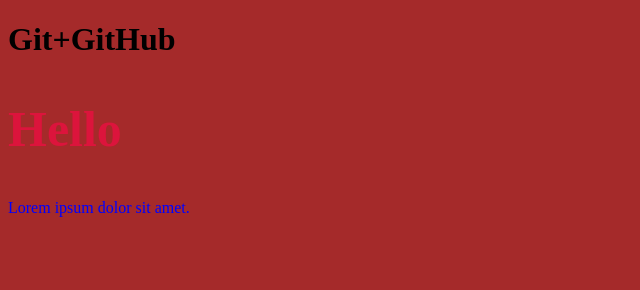
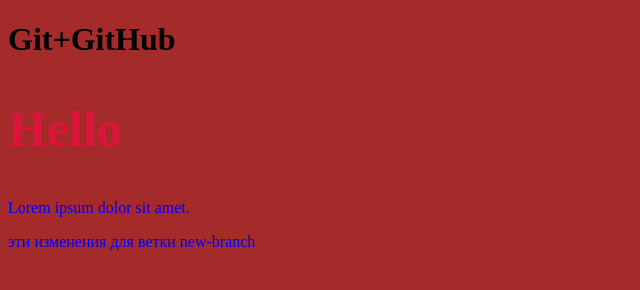
Before and after one commit to Albert1978/git-test, a plain HTML site: page index.html in a window 1280 px wide. Shown: the whole page, without its empty margins (0-640 px from the left). Drawn offline with Linux system fonts and the light colour scheme.

Commit message:
ветка new-branch

```diff
--- a/index.html
+++ b/index.html
@@ -13,6 +13,7 @@
 	<h1>Git+GitHub</h1>
 	<h2>Hello</h2>
 	<p>Lorem ipsum dolor sit amet.</p>
+	<p>эти изменения для ветки new-branch</p>
 </body>
 
 </html>
```
